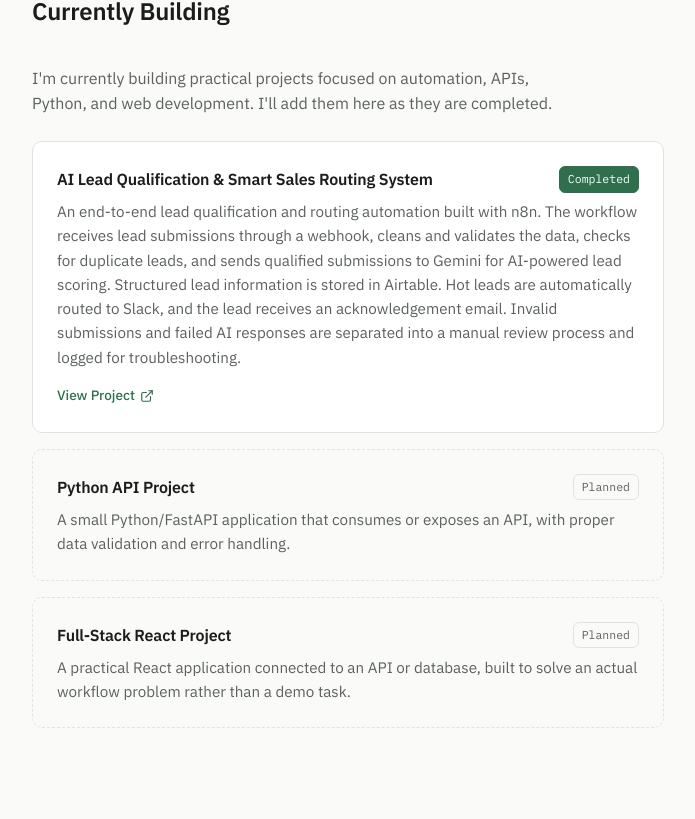
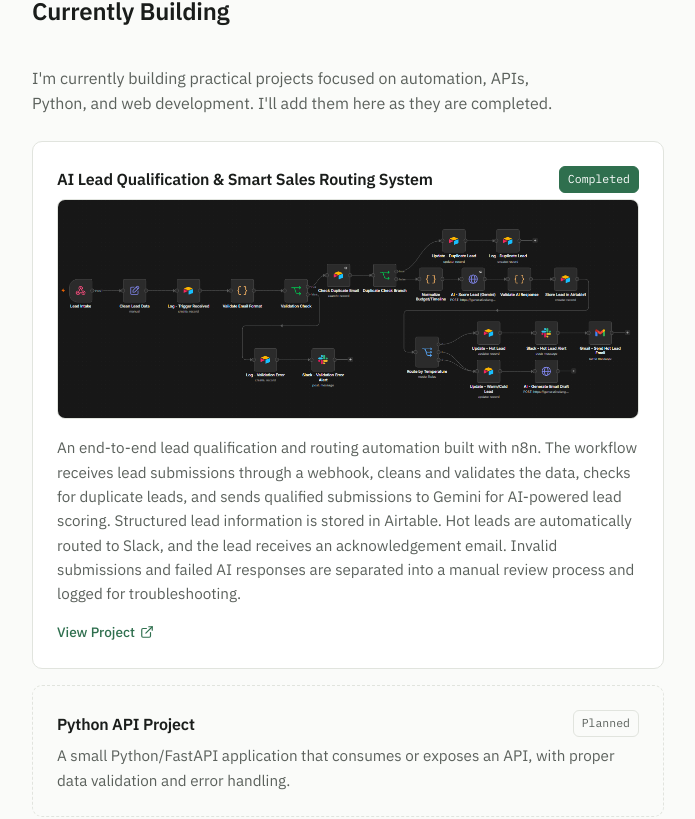
Before and after one commit to Azarath-max/Portfolio-Site, a React (Vite) app: page / in a window 1280 px wide. Shown: the part 2548-3367 px from the top of the page, without its empty margins (292-987 px from the left). Built offline with nearby package versions, Linux system fonts and the light colour scheme.

Commit message:
Project Image update

```diff
--- a/src/components/Projects.css
+++ b/src/components/Projects.css
@@ -32,6 +32,13 @@
 
 .project-header h3 {
   font-size: 1rem;
+}
+
+.project-image {
+  width: 100%;
+  border-radius: 8px;
+  border: 1px solid var(--color-border);
+  margin-bottom: var(--space-2);
 }
 
 .project-status {
--- a/src/components/Projects.jsx
+++ b/src/components/Projects.jsx
@@ -26,6 +26,13 @@
                   {project.status}
                 </span>
               </div>
+              {project.image && (
+                <img
+                  className="project-image"
+                  src={project.image}
+                  alt={`Screenshot of ${project.title}`}
+                />
+              )}
               <p>{project.description}</p>
               {project.link && (
                 <a
--- a/src/data/portfolioData.js
+++ b/src/data/portfolioData.js
@@ -91,6 +91,7 @@
     description:
       "An end-to-end lead qualification and routing automation built with n8n. The workflow receives lead submissions through a webhook, cleans and validates the data, checks for duplicate leads, and sends qualified submissions to Gemini for AI-powered lead scoring. Structured lead information is stored in Airtable. Hot leads are automatically routed to Slack, and the lead receives an acknowledgement email. Invalid submissions and failed AI responses are separated into a manual review process and logged for troubleshooting.",
     link: "https://github.com/Azarath-max/ai-lead-qualification-system",
+    image: "/projects/lead-qualification.png", // put the actual image file in public/projects/
   },
   {
     title: "Python API Project",
```
Also changed, not shown: public/projects/lead-qualification.png (added).
